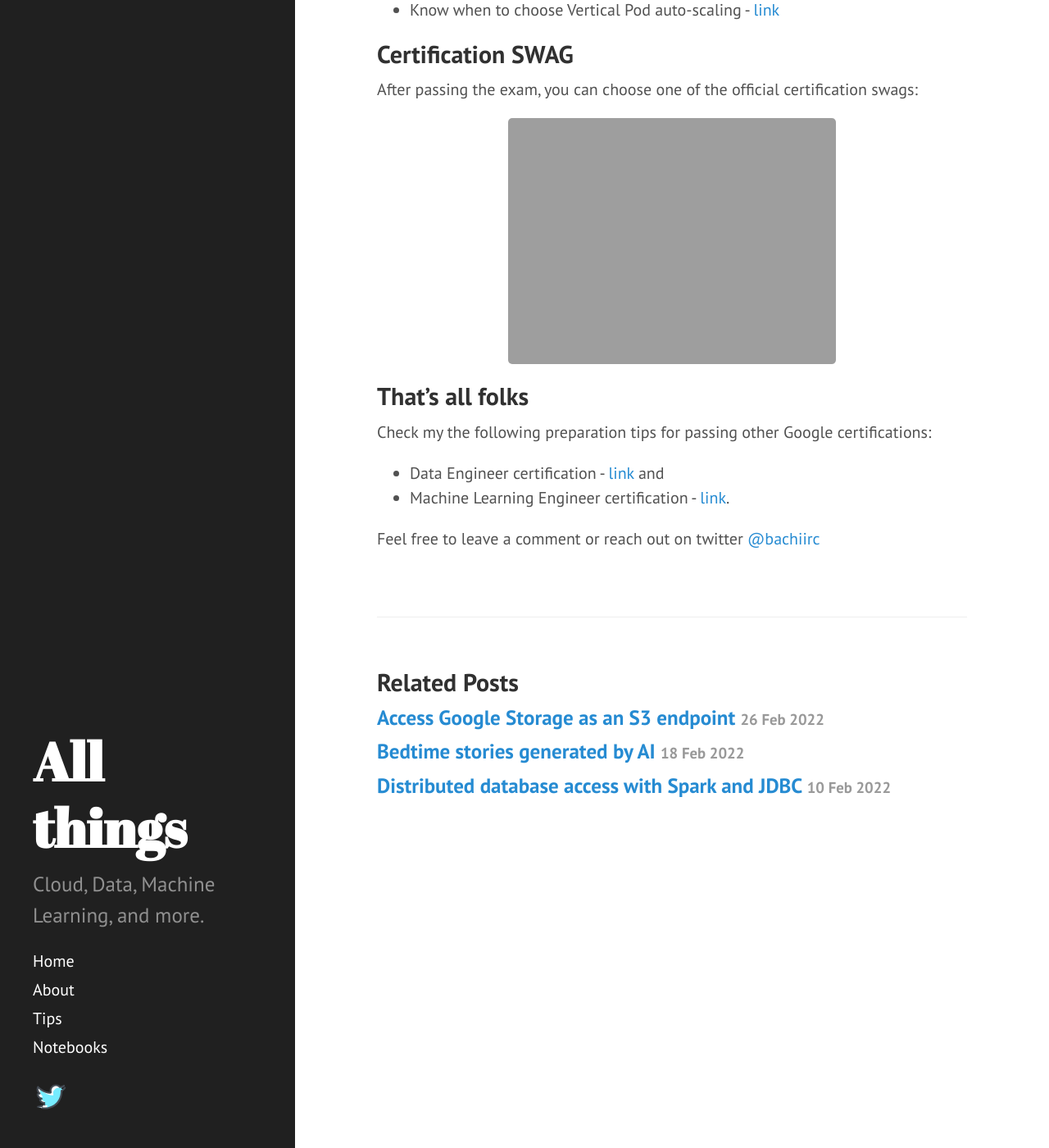
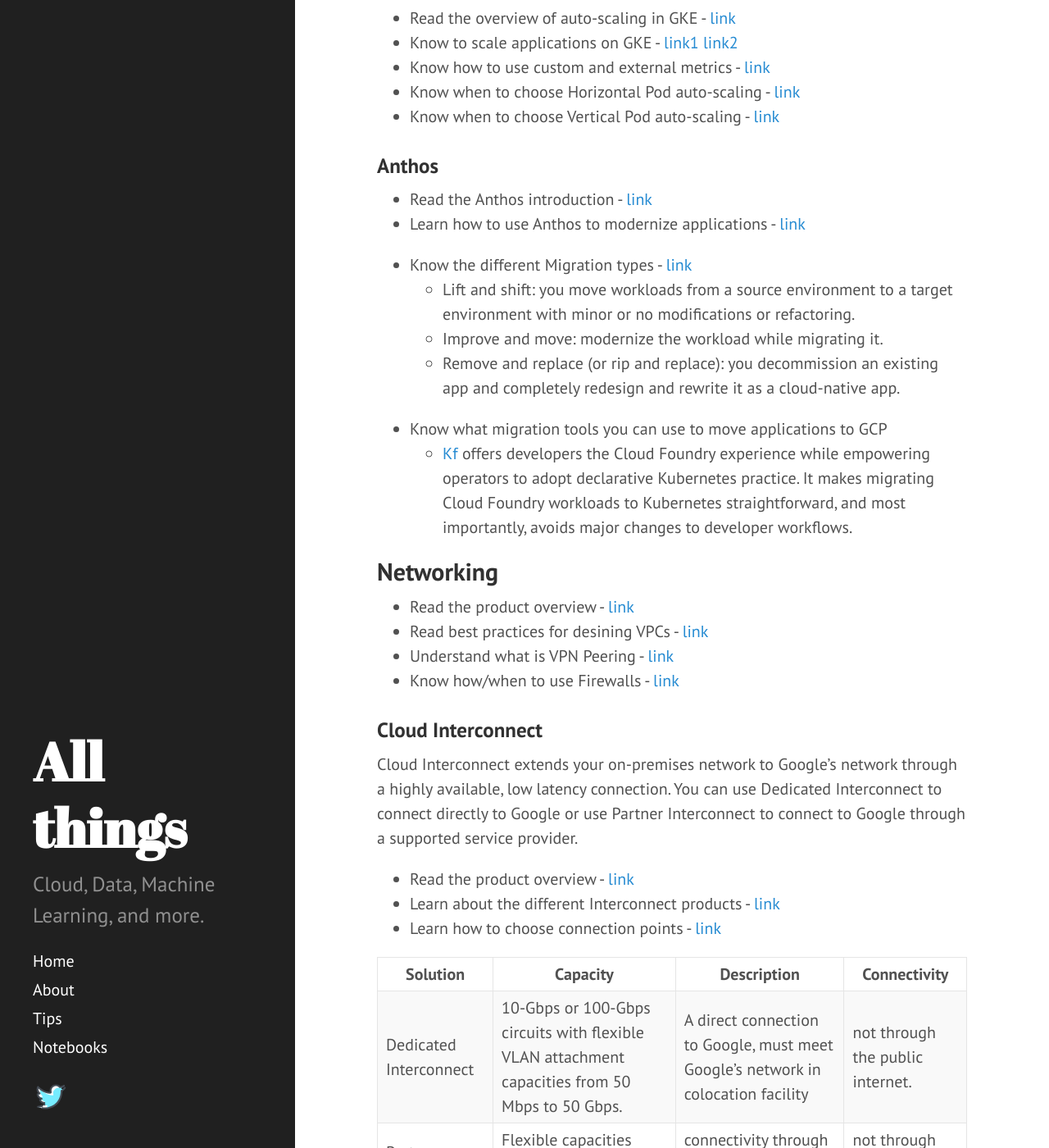
Before and after one commit to dzlab/dzlab.github.io, a Jekyll site: the page built from _posts/2022-05-16-gcp-developer-prep.md, in a window 1280 px wide and 1400 px high, scrolled down 9101 px. Shown: the whole window at 82% size. Built offline with Jekyll 4.4.1, drawn with Linux system fonts in a browser that asks for light colours; nearby versions of some CDN libraries; a script that is not in the unit is left out; the table of contents is made by our own code; some of the changed text lies outside the part shown.

Commit message:
add networking

```diff
--- a/_posts/2022-05-16-gcp-developer-prep.md
+++ b/_posts/2022-05-16-gcp-developer-prep.md
@@ -167,6 +167,37 @@
 - Know when to choose Horizontal Pod auto-scaling - [link](https://cloud.google.com/kubernetes-engine/docs/concepts/horizontalpodautoscaler)
 - Know when to choose Vertical Pod auto-scaling - [link](https://cloud.google.com/kubernetes-engine/docs/concepts/verticalpodautoscaler)
 
+### Anthos
+- Read the Anthos introduction - [link](https://cloud.google.com/anthos)
+- Learn how to use Anthos to modernize applications - [link](https://cloud.google.com/solutions/modernize-apps-with-anthos)
+
+- Know the different Migration types - [link](https://cloud.google.com/architecture/migration-to-gcp-getting-started)
+  - Lift and shift: you move workloads from a source environment to a target environment with minor or no modifications or refactoring.
+  - Improve and move: modernize the workload while migrating it.
+  - Remove and replace (or rip and replace): you decommission an existing app and completely redesign and rewrite it as a cloud-native app.
+
+- Know what migration tools you can use to move applications to GCP
+  - [Kf](https://cloud.google.com/migrate/kf/docs/2.9/getting-started) offers developers the Cloud Foundry experience while empowering operators to adopt declarative Kubernetes practice. It makes migrating Cloud Foundry workloads to Kubernetes straightforward, and most importantly, avoids major changes to developer workflows.
+
+
+## Networking
+- Read the product overview - [link](https://cloud.google.com/vpc/docs/vpc)
+- Read best practices for desining VPCs - [link](https://cloud.google.com/architecture/best-practices-vpc-design)
+- Understand what is VPN Peering - [link](https://cloud.google.com/vpc/docs/vpc-peering)
+- Know how/when to use Firewalls - [link](https://cloud.google.com/vpc/docs/firewalls)
+
+### Cloud Interconnect
+Cloud Interconnect extends your on-premises network to Google's network through a highly available, low latency connection. You can use Dedicated Interconnect to connect directly to Google or use Partner Interconnect to connect to Google through a supported service provider.
+
+- Read the product overview - [link](https://cloud.google.com/network-connectivity/docs/interconnect)
+- Learn about the different Interconnect products - [link](https://cloud.google.com/network-connectivity/docs/how-to/choose-product)
+- Learn how to choose connection points - [link](https://cloud.google.com/network-connectivity/docs/interconnect/concepts/choosing-colocation-facilities)
+
+
+|Solution|Capacity|Description|Connectivity|
+|-|-|-|-|
+|Dedicated Interconnect|10-Gbps or 100-Gbps circuits with flexible VLAN attachment capacities from 50 Mbps to 50 Gbps.|A direct connection to Google, must meet Google's network in colocation facility |not through the public internet.|
+|Partner Interconnect|Flexible capacities from 50 Mbps to 50 Gbps.| connectivity through one of our supported service providers.|not through the public internet.|
 
 ## Certification SWAG
 After passing the exam, you can choose one of the official certification swags:
@@ -174,7 +205,7 @@
 ![developer-certification-swags]({{ "assets/2022/05/20220520-gc-dev-certif-swags.png" | absolute_url }}){: .center-image }
 
 ## That's all folks
-Check my the following preparation tips for passing other Google certifications:
+Check the following preparation tips for passing other Google certifications:
 - Data Engineer certification - [link](https://dzlab.github.io/certification/2021/12/04/gcp-data-engineer-prep/) and
 - Machine Learning Engineer certification - [link](https://dzlab.github.io/certification/2022/01/08/gcp-ml-engineer-prep/).
 
```
